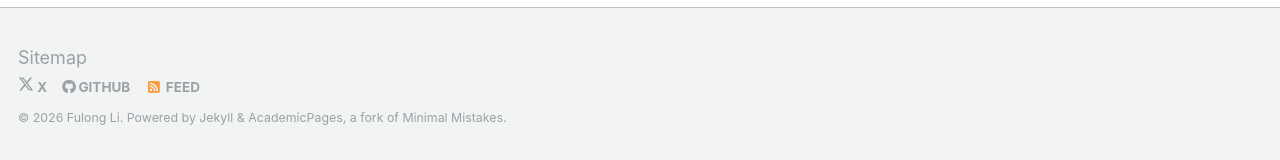
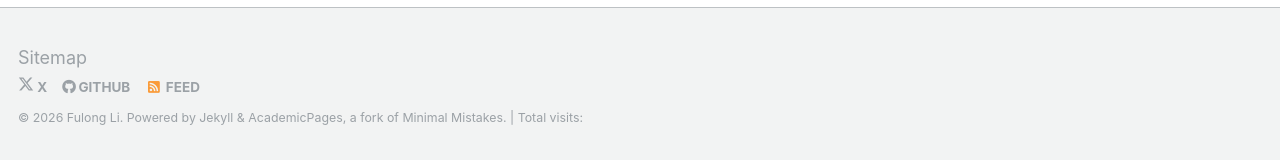
Before and after one commit to FulongLi/fulongli.github.io, a Jekyll site: the page built from _pages/about.md, in a window 1280 px wide and 900 px high, scrolled down 1282 px. Shown: the part 737-897 px from the top of the window. Built offline with Jekyll 4.4.1, drawn with Linux system fonts in a browser that asks for light colours; some web fonts are replaced; comment, search, counter and statistics services are not loaded.

Commit message:
Update footer.html

```diff
--- a/_includes/footer.html
+++ b/_includes/footer.html
@@ -21,4 +21,16 @@
   </ul>
 </div>
 
-<div class="page__footer-copyright">&copy; {{ site.time | date: '%Y' }} {{ site.name | default: site.title }}. {{ site.data.ui-text[site.locale].powered_by | default: "Powered by" }} <a href="http://jekyllrb.com" rel="nofollow">Jekyll</a> &amp; <a href="https://github.com/academicpages/academicpages.github.io">AcademicPages</a>, a fork of <a href="https://mademistakes.com/work/minimal-mistakes-jekyll-theme/" rel="nofollow">Minimal Mistakes</a>.</div>
+<div class="page__footer-copyright">
+  &copy; {{ site.time | date: '%Y' }} {{ site.name | default: site.title }}.
+  {{ site.data.ui-text[site.locale].powered_by | default: "Powered by" }}
+  <a href="http://jekyllrb.com" rel="nofollow">Jekyll</a> &amp;
+  <a href="https://github.com/academicpages/academicpages.github.io">AcademicPages</a>, a fork of
+  <a href="https://mademistakes.com/work/minimal-mistakes-jekyll-theme/" rel="nofollow">Minimal Mistakes</a>.
+  <span id="busuanzi_container_site_pv">
+    | Total visits:
+    <span id="busuanzi_value_site_pv"></span>
+  </span>
+</div>
+
+<script async src="https://busuanzi.ibruce.info/busuanzi/2.3/busuanzi.pure.mini.js"></script>
```
